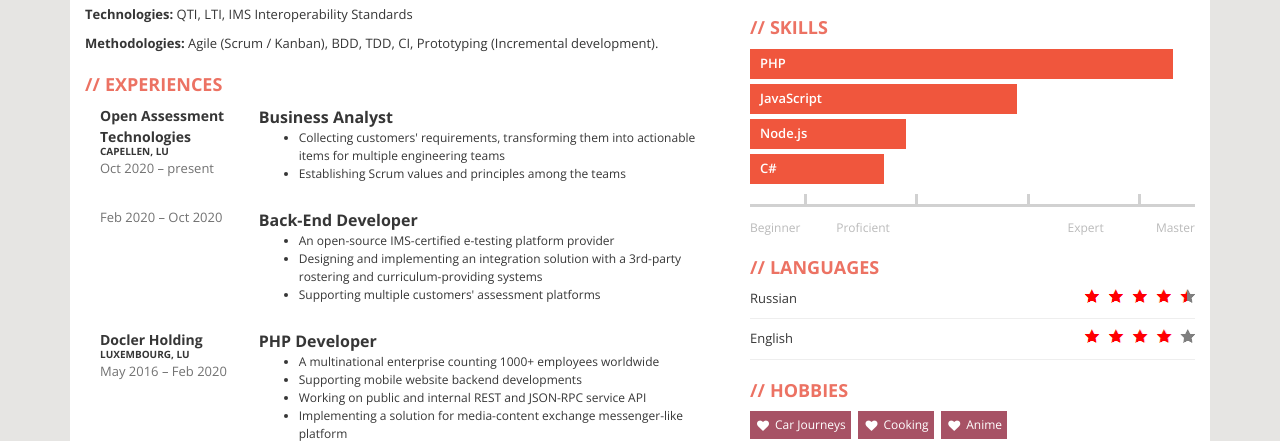
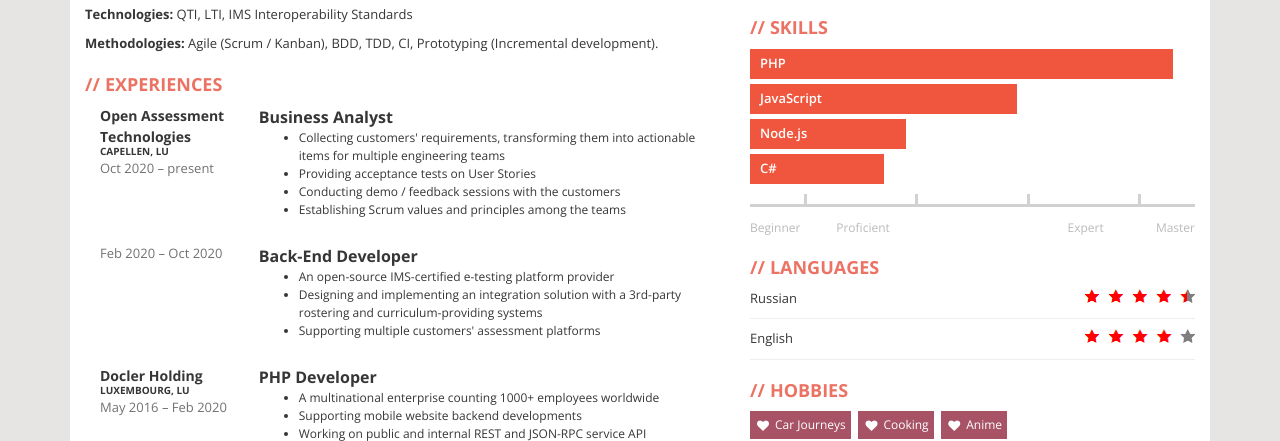
Before and after one commit to wazelin/cv, a website: page src/index.html in a window 1280 px wide. Shown: the part 659-1100 px from the top of the page. Drawn offline with nearby package versions, Linux system fonts and the light colour scheme; files that its build step writes are made by us from their sources; files whose address does not match are found by name.

Commit message:
Add BA role's responsibilities

```diff
--- a/src/index.html
+++ b/src/index.html
@@ -86,6 +86,12 @@
 							<ul>
 								<li>
 									Collecting customers' requirements, transforming them into actionable items for multiple engineering teams
+								</li>
+								<li>
+									Providing acceptance tests on User Stories
+								</li>
+								<li>
+									Conducting demo / feedback sessions with the customers
 								</li>
 								<li>
 									Establishing Scrum values and principles among the teams
```
